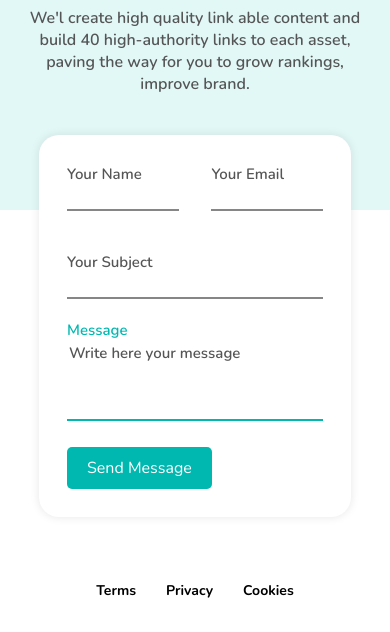
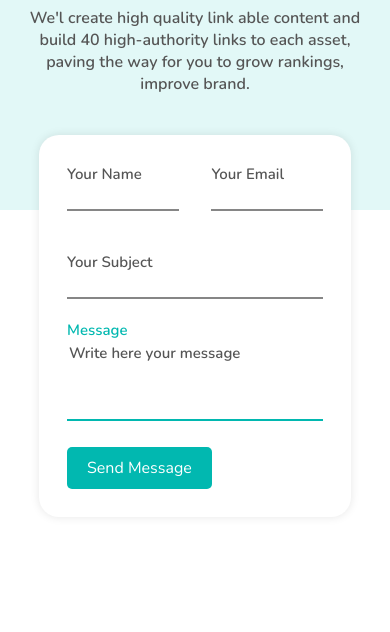
Before and after one commit to Beezywils/Project-Up-Rankly, a plain HTML site: page index.html in a window 390 px wide. Shown: the part 212-844 px from the top of the page. Drawn offline with nearby package versions, Linux system fonts and the light colour scheme.

Commit message:
Update styles.css

```diff
--- a/styles.css
+++ b/styles.css
@@ -376,7 +376,7 @@ footer {
     }
 
     .footer-links a{
-        font-size: 14px;
+        display: none;
     }
 
     .social-icons{
```
